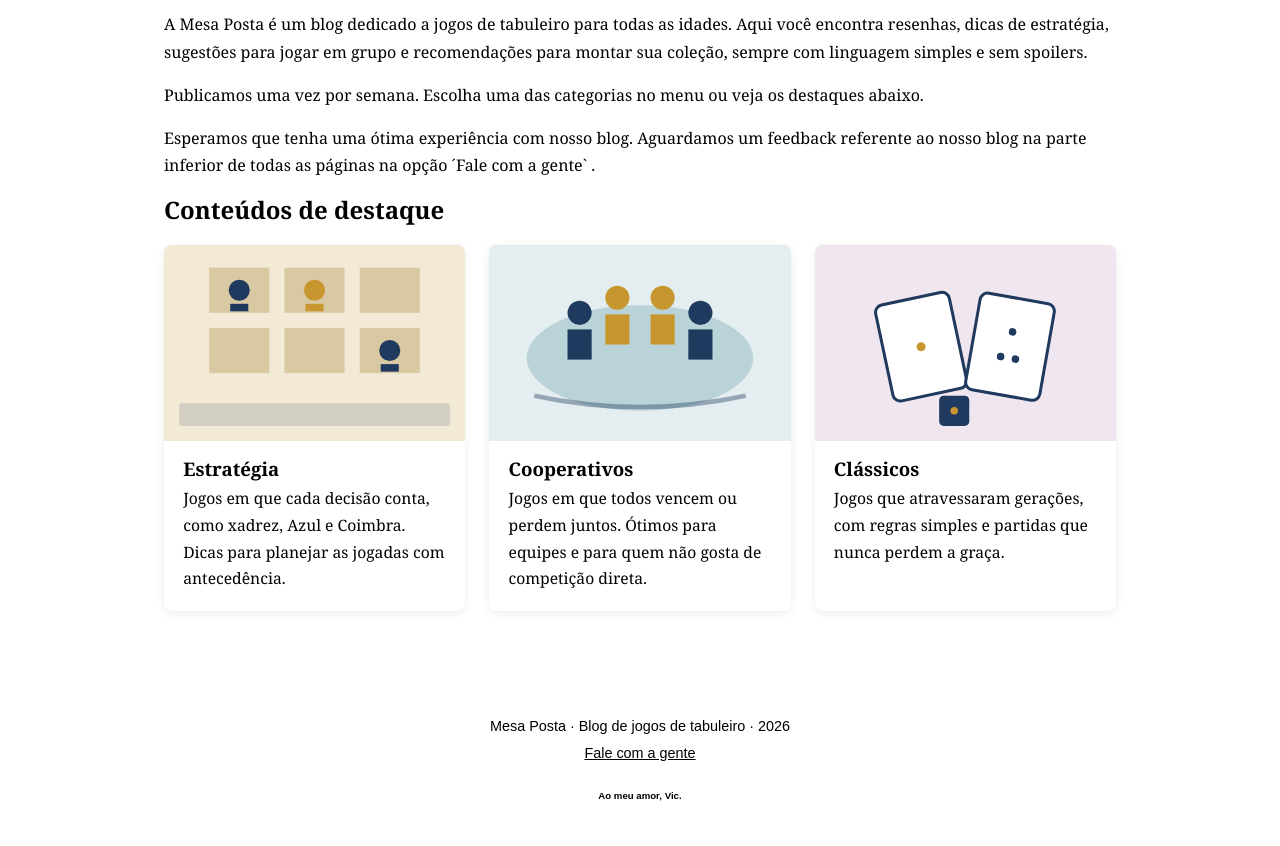
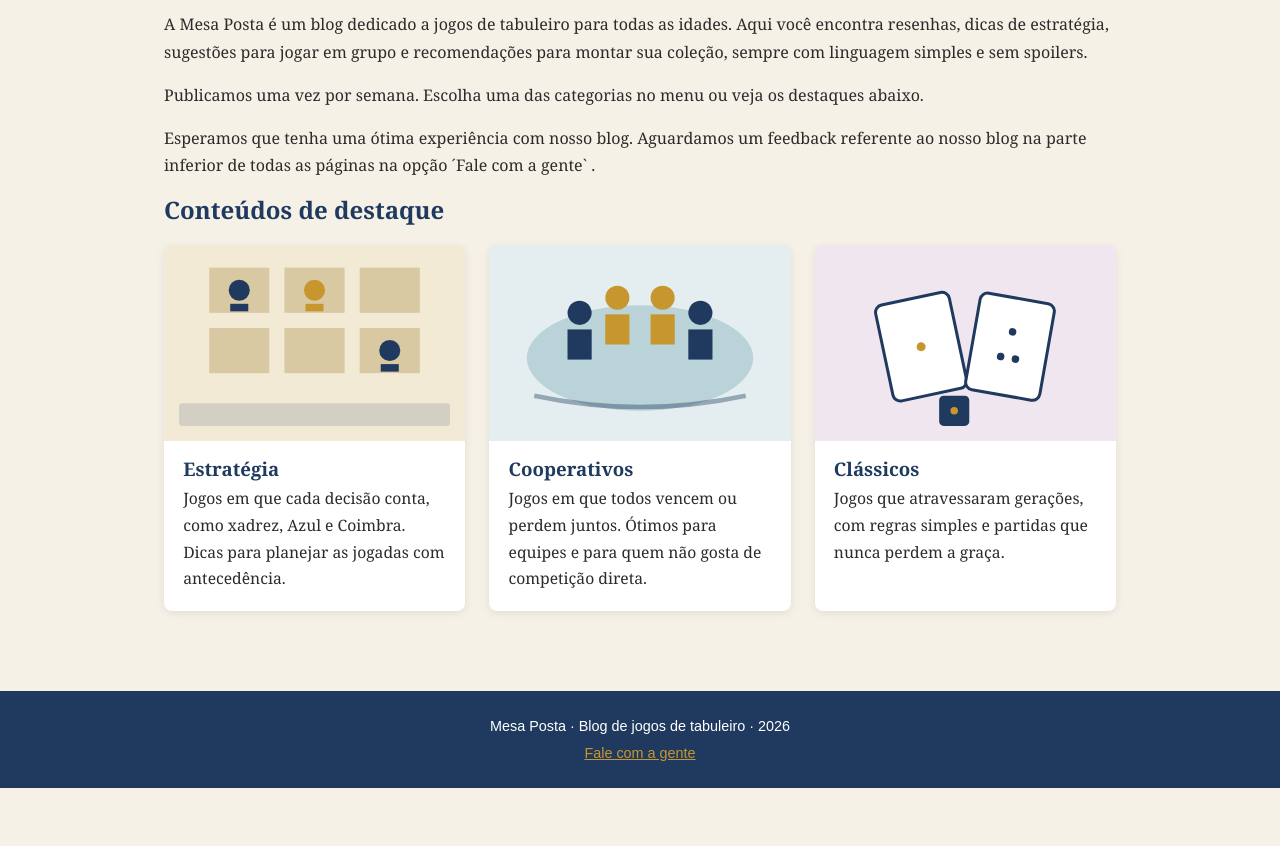
Before and after one commit to joaopaulosantana9044-coder/mesa-posta, a plain HTML site: page index.html in a window 1280 px wide. Shown: the part 199-1045 px from the top of the page. After the commit the page ends 987 px from the top, so only its background shows below. Drawn offline with Linux system fonts and the light colour scheme.

Commit message:
Corrige rodapé e marca

```diff
--- a/css/style.css
+++ b/css/style.css
@@ -1,4 +1,4 @@
-Apent {
+:root{
   --azul: #1f3a5e;
   --bege: #f6f1e7;
   --dourado: #c8962e;
--- a/index.html
+++ b/index.html
@@ -64,7 +64,6 @@
   <footer class="site-footer">
     <p>Mesa Posta &middot; Blog de jogos de tabuleiro &middot; 2026</p>
     <p><a href="contatos.html">Fale com a gente</a></p>
-    <h6>Ao meu amor, Vic.</h6>
   </footer>
 </body>
 </html>
```
